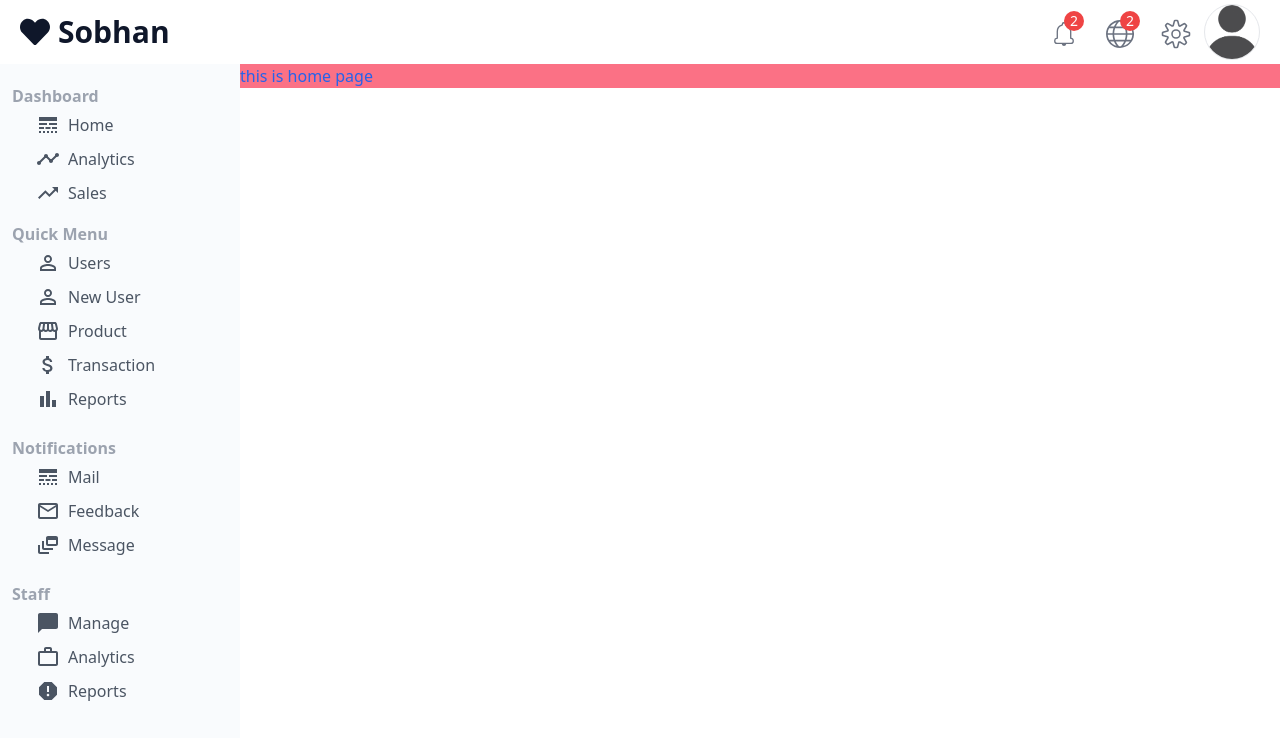
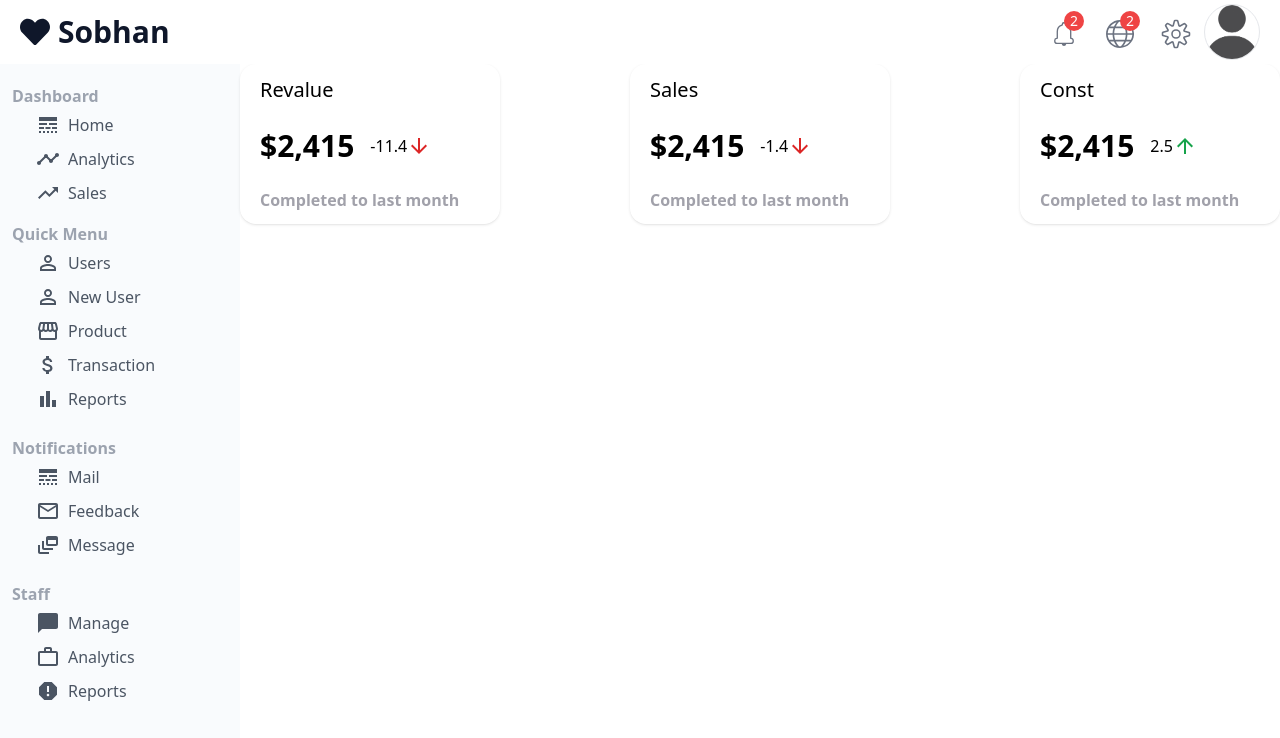
Before and after one commit to sobhan-gh30/admin-dashboard, a React (Create React App) app: page / in a window 1280 px wide. Shown: the top 738 px of the page. Built offline with nearby package versions, Linux system fonts and the light colour scheme.

Commit message:
feat : creating feature part of the home page and giving it some basic styles

```diff
--- a/src/App.js
+++ b/src/App.js
@@ -16,7 +16,7 @@ function App() {
         <>
             <TopBar />
             <SideBar/>
-            <div className="absolute top-[4rem] left-0 lg:left-60 lg:w-[calc(100%-15rem)] w-full bg-rose-400">
+            <div className="absolute top-[4rem] left-0 lg:left-60 lg:w-[calc(100%-15rem)] w-full">
                 {router}
             </div>
 
--- /dev/null
+++ b/src/Data/FeatureData.js
@@ -0,0 +1,6 @@
+let FeatureData = [
+    {title:"Revalue" , price:"$2,415" , compare:-11.4},
+    {title:"Sales" , price:"$2,415" , compare:-1.4},
+    {title:"Const" , price:"$2,415" , compare:2.5},
+]
+export default FeatureData;
--- a/src/Pages/Home.js
+++ b/src/Pages/Home.js
@@ -1,7 +1,12 @@
+import Features from "../components/Feature/Feature";
+import FeatureData from "../Data/FeatureData";
+
 export default function Home(){
     return(
-        <div>
-            <h1 className="text-blue-600">this is home page</h1>
-        </div>
+            <div className="container flex gap-5 flex-wrap justify-center lg:justify-center xl:justify-between">
+                {FeatureData.map((Data)=>{
+                    return(<Features {...Data} />)
+                })}
+            </div>
     )
 }
--- /dev/null
+++ b/src/components/Feature/Feature.jsx
@@ -0,0 +1,25 @@
+import "../../output.css"
+import ArrowUpwardIcon from '@mui/icons-material/ArrowUpward';
+import ArrowDownwardIcon from '@mui/icons-material/ArrowDownward';
+
+export default function Features(prop){
+    let compere = prop.compare
+    return(
+        <div className="w-11/12 sm:w-52 md:w-56 lg:w-1/4 lg:min-w-60 h-40 px-2 lg:px-5 flex flex-col justify-around rounded-2xl shadow">
+            <h3 className="text-xl">{prop.title}</h3>
+            <div className="flex gap-4 items-center">
+                <h2 className="text-3xl font-semibold">{prop.price}</h2>
+                <p className="flex items-center">
+                    {prop.compare}
+                    {compere>0
+                        ?
+                        <ArrowUpwardIcon className="text-green-600"/>
+                        :
+                        <ArrowDownwardIcon className="text-red-600"/>
+                    }
+                </p>
+            </div>
+            <p className="text-zinc-400 font-semibold">Completed to last month</p>
+        </div>
+    )
+}
--- a/src/components/SideBar.js
+++ b/src/components/SideBar.js
@@ -9,6 +9,7 @@ import {
     Timeline,
     TrendingUp, WorkOutline
 } from "@mui/icons-material";
+import {Link} from "react-router-dom"
 
 export default function SideBar(){
     return(
@@ -16,44 +17,69 @@ export default function SideBar(){
             <div className="w-full">
                 <p className="font-semibold text-gray-400">Dashboard</p>
                 <ul className="px-1 pb-3">
+
+                    <Link to="/">
                         <li className="flex gap-2 w-full py-[5px] px-5 hover:bg-slate-200  rounded-lg text-gray-600 hover:text-zinc-800">
                             <LineStyleIcon/>
                             Home
                         </li>
+                    </Link>
+
+                    <Link to="/">
                         <li className="flex gap-2 w-full py-[5px] px-5 bg-red-2 hover:bg-slate-200  rounded-lg text-gray-600 hover:text-zinc-800">
                             <Timeline/>
                             Analytics
                         </li>
+                    </Link>
+
+                    <Link to="/">
                         <li className="flex gap-2 w-full py-[5px] px-5  hover:bg-slate-200  rounded-lg text-gray-600 hover:text-zinc-800">
                             <TrendingUp/>
                             Sales
                         </li>
+
+                    </Link>
                 </ul>
             </div>
 
             <div className="w-full">
                 <p className="font-semibold text-gray-400">Quick Menu</p>
                 <ul className="px-1 pb-5">
+
+                    <Link to="/allUsers">
                         <li className="flex gap-2 w-full py-[5px] px-5 hover:bg-slate-200  rounded-lg text-gray-600 hover:text-zinc-800">
                             <PermIdentity />
                             Users
                         </li>
+                    </Link>
+
+                    <Link to="/newUser">
                         <li className="flex gap-2 w-full py-[5px] px-5 bg-red-2 hover:bg-slate-200  rounded-lg text-gray-600 hover:text-zinc-800">
                             <PermIdentity />
                             New User
                         </li>
+                    </Link>
+
+                    <Link to="/">
                         <li className="flex gap-2 w-full py-[5px] px-5 hover:bg-slate-200  rounded-lg text-gray-600 hover:text-zinc-800">
                             <Storefront />
                             Product
                         </li>
+                    </Link>
+
+                    <Link to="/">
                         <li className="flex gap-2 w-full py-[5px] px-5 hover:bg-slate-200  rounded-lg text-gray-600 hover:text-zinc-800">
                             <AttachMoney/>
                             Transaction
                         </li>
+                    </Link>
+
+                    <Link to="/">
                         <li className="flex gap-2 w-full py-[5px] px-5 hover:bg-slate-200  rounded-lg text-gray-600 hover:text-zinc-800">
                             <BarChart/>
                             Reports
                         </li>
+                    </Link>
                 </ul>
             </div>
 
--- a/src/output.css
+++ b/src/output.css
@@ -545,6 +545,42 @@ video {
   display: none;
 }
 
+.container {
+  width: 100%;
+  margin-right: auto;
+  margin-left: auto;
+}
+
+@media (min-width: 640px) {
+  .container {
+    max-width: 640px;
+  }
+}
+
+@media (min-width: 768px) {
+  .container {
+    max-width: 768px;
+  }
+}
+
+@media (min-width: 1024px) {
+  .container {
+    max-width: 1024px;
+  }
+}
+
+@media (min-width: 1280px) {
+  .container {
+    max-width: 1280px;
+  }
+}
+
+@media (min-width: 1536px) {
+  .container {
+    max-width: 1536px;
+  }
+}
+
 .fixed {
   position: fixed;
 }
@@ -553,8 +589,8 @@ video {
   position: absolute;
 }
 
-.-left-80 {
-  left: -20rem;
+.-left-60 {
+  left: -15rem;
 }
 
 .left-0 {
@@ -563,10 +599,6 @@ video {
 
 .top-\[4rem\] {
   top: 4rem;
-}
-
-.-left-60 {
-  left: -15rem;
 }
 
 .z-10 {
@@ -601,6 +633,10 @@ video {
   height: 4rem;
 }
 
+.h-32 {
+  height: 8rem;
+}
+
 .h-5 {
   height: 1.25rem;
 }
@@ -617,28 +653,60 @@ video {
   height: 100vh;
 }
 
+.h-40 {
+  height: 10rem;
+}
+
 .w-14 {
   width: 3.5rem;
+}
+
+.w-32 {
+  width: 8rem;
 }
 
 .w-5 {
   width: 1.25rem;
 }
 
+.w-60 {
+  width: 15rem;
+}
+
 .w-7 {
   width: 1.75rem;
-}
-
-.w-80 {
-  width: 20rem;
 }
 
 .w-full {
   width: 100%;
 }
 
-.w-60 {
-  width: 15rem;
+.w-40 {
+  width: 10rem;
+}
+
+.w-9\/12 {
+  width: 75%;
+}
+
+.w-10\/12 {
+  width: 83.333333%;
+}
+
+.w-11\/12 {
+  width: 91.666667%;
+}
+
+.w-52 {
+  width: 13rem;
+}
+
+.w-64 {
+  width: 16rem;
+}
+
+.w-72 {
+  width: 18rem;
 }
 
 .-translate-x-2 {
@@ -669,8 +737,18 @@ video {
   transform: translate(var(--tw-translate-x), var(--tw-translate-y)) rotate(var(--tw-rotate)) skewX(var(--tw-skew-x)) skewY(var(--tw-skew-y)) scaleX(var(--tw-scale-x)) scaleY(var(--tw-scale-y));
 }
 
+.scale-75 {
+  --tw-scale-x: .75;
+  --tw-scale-y: .75;
+  transform: translate(var(--tw-translate-x), var(--tw-translate-y)) rotate(var(--tw-rotate)) skewX(var(--tw-skew-x)) skewY(var(--tw-skew-y)) scaleX(var(--tw-scale-x)) scaleY(var(--tw-scale-y));
+}
+
 .flex-col {
   flex-direction: column;
+}
+
+.flex-wrap {
+  flex-wrap: wrap;
 }
 
 .items-center {
@@ -685,12 +763,24 @@ video {
   justify-content: space-between;
 }
 
+.justify-around {
+  justify-content: space-around;
+}
+
 .gap-2 {
   gap: 0.5rem;
 }
 
 .gap-5 {
   gap: 1.25rem;
+}
+
+.gap-4 {
+  gap: 1rem;
+}
+
+.gap-3 {
+  gap: 0.75rem;
 }
 
 .overflow-hidden {
@@ -705,6 +795,10 @@ video {
   border-radius: 0.5rem;
 }
 
+.rounded-2xl {
+  border-radius: 1rem;
+}
+
 .border {
   border-width: 1px;
 }
@@ -717,11 +811,6 @@ video {
 .bg-red-500 {
   --tw-bg-opacity: 1;
   background-color: rgb(239 68 68 / var(--tw-bg-opacity, 1));
-}
-
-.bg-rose-400 {
-  --tw-bg-opacity: 1;
-  background-color: rgb(251 113 133 / var(--tw-bg-opacity, 1));
 }
 
 .bg-slate-100 {
@@ -744,6 +833,14 @@ video {
 
 .p-3 {
   padding: 0.75rem;
+}
+
+.p-5 {
+  padding: 1.25rem;
+}
+
+.p-2 {
+  padding: 0.5rem;
 }
 
 .px-1 {
@@ -771,6 +868,16 @@ video {
   padding-bottom: 5px;
 }
 
+.px-4 {
+  padding-left: 1rem;
+  padding-right: 1rem;
+}
+
+.px-2 {
+  padding-left: 0.5rem;
+  padding-right: 0.5rem;
+}
+
 .pb-3 {
   padding-bottom: 0.75rem;
 }
@@ -792,6 +899,16 @@ video {
 .text-sm {
   font-size: 0.875rem;
   line-height: 1.25rem;
+}
+
+.text-2xl {
+  font-size: 1.5rem;
+  line-height: 2rem;
+}
+
+.text-xl {
+  font-size: 1.25rem;
+  line-height: 1.75rem;
 }
 
 .font-bold {
@@ -832,6 +949,64 @@ video {
   color: rgb(255 255 255 / var(--tw-text-opacity, 1));
 }
 
+.text-zinc-600 {
+  --tw-text-opacity: 1;
+  color: rgb(82 82 91 / var(--tw-text-opacity, 1));
+}
+
+.text-zinc-400 {
+  --tw-text-opacity: 1;
+  color: rgb(161 161 170 / var(--tw-text-opacity, 1));
+}
+
+.text-zinc-500 {
+  --tw-text-opacity: 1;
+  color: rgb(113 113 122 / var(--tw-text-opacity, 1));
+}
+
+.text-zinc-300 {
+  --tw-text-opacity: 1;
+  color: rgb(212 212 216 / var(--tw-text-opacity, 1));
+}
+
+.text-green-500 {
+  --tw-text-opacity: 1;
+  color: rgb(34 197 94 / var(--tw-text-opacity, 1));
+}
+
+.text-green-600 {
+  --tw-text-opacity: 1;
+  color: rgb(22 163 74 / var(--tw-text-opacity, 1));
+}
+
+.text-red-500 {
+  --tw-text-opacity: 1;
+  color: rgb(239 68 68 / var(--tw-text-opacity, 1));
+}
+
+.text-red-600 {
+  --tw-text-opacity: 1;
+  color: rgb(220 38 38 / var(--tw-text-opacity, 1));
+}
+
+.shadow-md {
+  --tw-shadow: 0 4px 6px -1px rgb(0 0 0 / 0.1), 0 2px 4px -2px rgb(0 0 0 / 0.1);
+  --tw-shadow-colored: 0 4px 6px -1px var(--tw-shadow-color), 0 2px 4px -2px var(--tw-shadow-color);
+  box-shadow: var(--tw-ring-offset-shadow, 0 0 #0000), var(--tw-ring-shadow, 0 0 #0000), var(--tw-shadow);
+}
+
+.shadow-lg {
+  --tw-shadow: 0 10px 15px -3px rgb(0 0 0 / 0.1), 0 4px 6px -4px rgb(0 0 0 / 0.1);
+  --tw-shadow-colored: 0 10px 15px -3px var(--tw-shadow-color), 0 4px 6px -4px var(--tw-shadow-color);
+  box-shadow: var(--tw-ring-offset-shadow, 0 0 #0000), var(--tw-ring-shadow, 0 0 #0000), var(--tw-shadow);
+}
+
+.shadow {
+  --tw-shadow: 0 1px 3px 0 rgb(0 0 0 / 0.1), 0 1px 2px -1px rgb(0 0 0 / 0.1);
+  --tw-shadow-colored: 0 1px 3px 0 var(--tw-shadow-color), 0 1px 2px -1px var(--tw-shadow-color);
+  box-shadow: var(--tw-ring-offset-shadow, 0 0 #0000), var(--tw-ring-shadow, 0 0 #0000), var(--tw-shadow);
+}
+
 .transition {
   transition-property: color, background-color, border-color, text-decoration-color, fill, stroke, opacity, box-shadow, transform, filter, -webkit-backdrop-filter;
   transition-property: color, background-color, border-color, text-decoration-color, fill, stroke, opacity, box-shadow, transform, filter, backdrop-filter;
@@ -860,13 +1035,41 @@ video {
   color: rgb(39 39 42 / var(--tw-text-opacity, 1));
 }
 
+@media (min-width: 640px) {
+  .sm\:w-72 {
+    width: 18rem;
+  }
+
+  .sm\:w-64 {
+    width: 16rem;
+  }
+
+  .sm\:w-52 {
+    width: 13rem;
+  }
+
+  .sm\:w-56 {
+    width: 14rem;
+  }
+}
+
+@media (min-width: 768px) {
+  .md\:w-72 {
+    width: 18rem;
+  }
+
+  .md\:w-56 {
+    width: 14rem;
+  }
+
+  .md\:w-60 {
+    width: 15rem;
+  }
+}
+
 @media (min-width: 1024px) {
   .lg\:left-0 {
     left: 0px;
-  }
-
-  .lg\:left-80 {
-    left: 20rem;
   }
 
   .lg\:left-60 {
@@ -881,19 +1084,50 @@ video {
     display: none;
   }
 
-  .lg\:w-\[calc\(100\%-20rem\)\] {
-    width: calc(100% - 20rem);
-  }
-
-  .lg\:w-\[calc\(100\%-40rem\)\] {
-    width: calc(100% - 40rem);
-  }
-
-  .lg\:w-\[calc\(100\%-10rem\)\] {
-    width: calc(100% - 10rem);
-  }
-
   .lg\:w-\[calc\(100\%-15rem\)\] {
     width: calc(100% - 15rem);
   }
+
+  .lg\:w-1\/4 {
+    width: 25%;
+  }
+
+  .lg\:w-1\/3 {
+    width: 33.333333%;
+  }
+
+  .lg\:w-3\/12 {
+    width: 25%;
+  }
+
+  .lg\:w-4\/12 {
+    width: 33.333333%;
+  }
+
+  .lg\:min-w-64 {
+    min-width: 16rem;
+  }
+
+  .lg\:min-w-60 {
+    min-width: 15rem;
+  }
+
+  .lg\:justify-center {
+    justify-content: center;
+  }
+
+  .lg\:justify-between {
+    justify-content: space-between;
+  }
+
+  .lg\:px-5 {
+    padding-left: 1.25rem;
+    padding-right: 1.25rem;
+  }
 }
+
+@media (min-width: 1280px) {
+  .xl\:justify-between {
+    justify-content: space-between;
+  }
+}
--- a/tailwind.config.js
+++ b/tailwind.config.js
@@ -1,6 +1,6 @@
 /** @type {import('tailwindcss').Config} */
 module.exports = {
-  content: ["./src/**/*.{html,js}"],
+  content: ["./src/**/*.{html,js,jsx}"],
   theme: {
     extend: {},
     container:{
```
Lines whose indentation alone changed are shown as unchanged.
